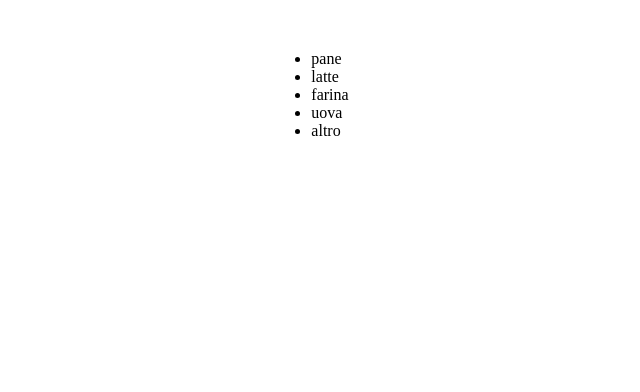
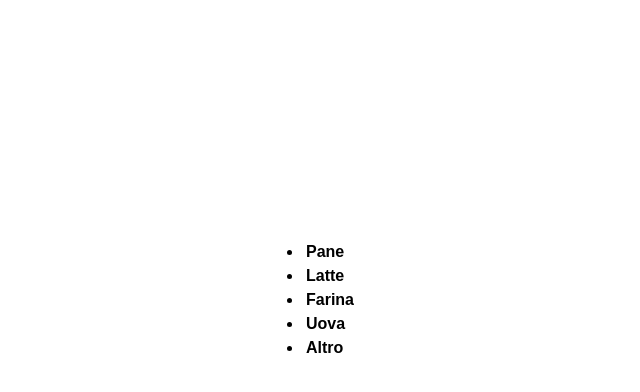
Before and after one commit to KevinZucca/js-lista-spesa, a plain HTML site: page index.html in a window 1280 px wide. Shown: the whole page, without its empty margins (310-950 px from the left). Drawn offline with Linux system fonts and the light colour scheme.

Commit message:
feat: style

```diff
--- a/css/style.css
+++ b/css/style.css
@@ -8,6 +8,20 @@
     display: flex;
     justify-content: center;
     margin: 50px;
+}
 
+#main-container img {
+    position: relative;
+    width: 500px;
+}
 
+#main-container ul {
+    position: absolute;
+    top: 30%;
 }
+
+.list-item {
+    font-weight: bold;
+    font-family: sans-serif;
+    padding: 3px;;
+}
--- a/js/script.js
+++ b/js/script.js
@@ -1,4 +1,4 @@
-const shoppingList = ["pane", "latte", "farina", "uova", "altro"];
+const shoppingList = ["Pane", "Latte", "Farina", "Uova", "Altro"];
 const listContainer = document.getElementById("list-container");
 
 
@@ -9,5 +9,6 @@ while (index < shoppingList.length + 1 - 1) {
     let listItem = document.createElement("li");
     listContainer.append(listItem);
     listItem.innerHTML = shoppingList[index];
+    listItem.classList.add ("list-item")
     index++;
 }
```
Also changed, not shown: phone.png (added).
